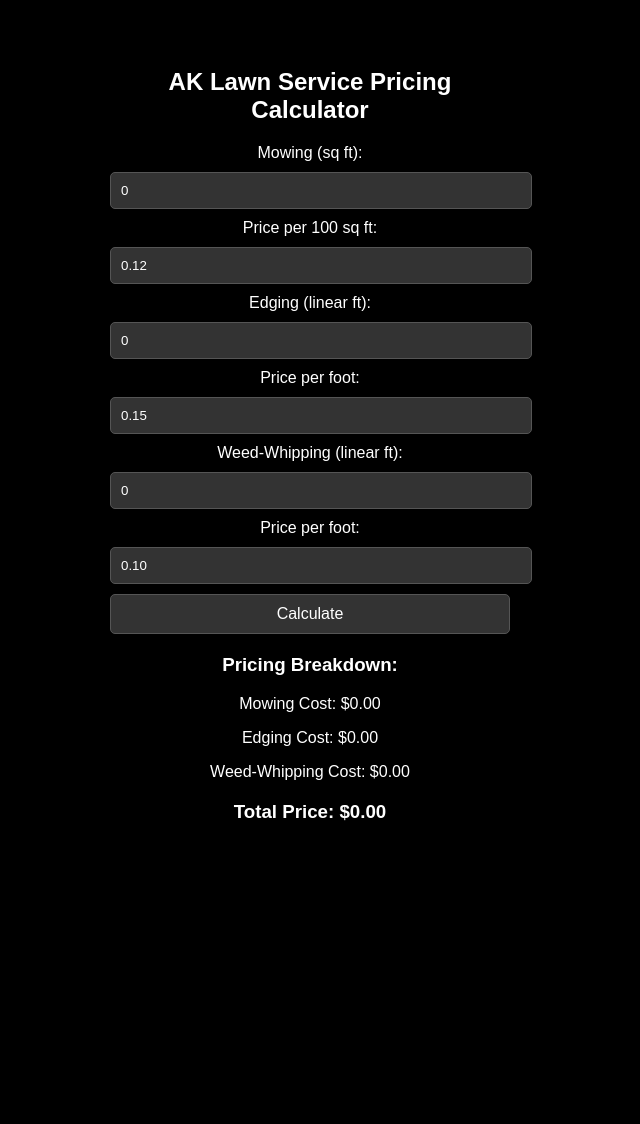
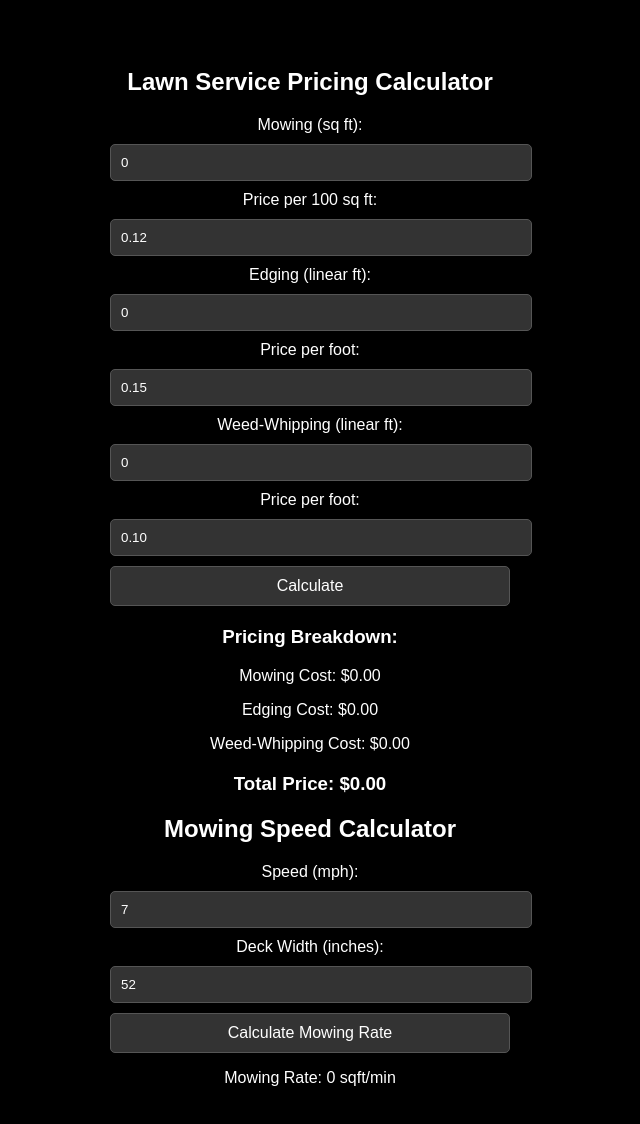
Before and after one commit to pinkwaffles999/AK, a plain HTML site: page index.html in a window 1280 px wide. Shown: the whole page, without its empty margins (330-970 px from the left). Before the commit the page ends 889 px from the top, so only its background shows below. Drawn offline with Linux system fonts and the light colour scheme.

Commit message:
Update index.html

```diff
--- a/index.html
+++ b/index.html
@@ -3,7 +3,7 @@
 <head>
     <meta charset="UTF-8">
     <meta name="viewport" content="width=device-width, initial-scale=1.0">
-    <title>AK Lawn Service Pricing Calculator</title>
+    <title>Lawn Service Pricing Calculator</title>
     <style>
         body {
             background-color: black;
@@ -60,11 +60,22 @@
             document.getElementById('weedPrice').textContent = `$${weedPrice.toFixed(2)}`;
             document.getElementById('totalPrice').textContent = `$${totalPrice.toFixed(2)}`;
         }
+
+        function calculateMowingSpeed() {
+            let speedMph = parseFloat(document.getElementById('mowingSpeed').value) || 7;
+            let deckWidthInches = parseFloat(document.getElementById('deckWidth').value) || 52;
+
+            let speedFpm = (speedMph * 5280) / 60;
+            let deckWidthFeet = deckWidthInches / 12;
+            let mowingRateSqftPerMin = speedFpm * deckWidthFeet;
+
+            document.getElementById('mowingSpeedResult').textContent = `${Math.round(mowingRateSqftPerMin)} sqft/min`;
+        }
     </script>
 </head>
 <body>
     <div class="container">
-        <h2>AK Lawn Service Pricing Calculator</h2>
+        <h2>Lawn Service Pricing Calculator</h2>
         <label>Mowing (sq ft): <input type="number" id="mowingSqFt" value="0"></label>
         <label>Price per 100 sq ft: <input type="number" id="mowingRate" value="0.12" step="0.01"></label>
         <label>Edging (linear ft): <input type="number" id="edgingFt" value="0"></label>
@@ -78,6 +89,12 @@
         <p>Edging Cost: <span id="edgingPrice">$0.00</span></p>
         <p>Weed-Whipping Cost: <span id="weedPrice">$0.00</span></p>
         <h3>Total Price: <span id="totalPrice">$0.00</span></h3>
+
+        <h2>Mowing Speed Calculator</h2>
+        <label>Speed (mph): <input type="number" id="mowingSpeed" value="7" step="0.1"></label>
+        <label>Deck Width (inches): <input type="number" id="deckWidth" value="52" step="1"></label>
+        <button onclick="calculateMowingSpeed()">Calculate Mowing Rate</button>
+        <p>Mowing Rate: <span id="mowingSpeedResult">0 sqft/min</span></p>
     </div>
 </body>
 </html>
```
